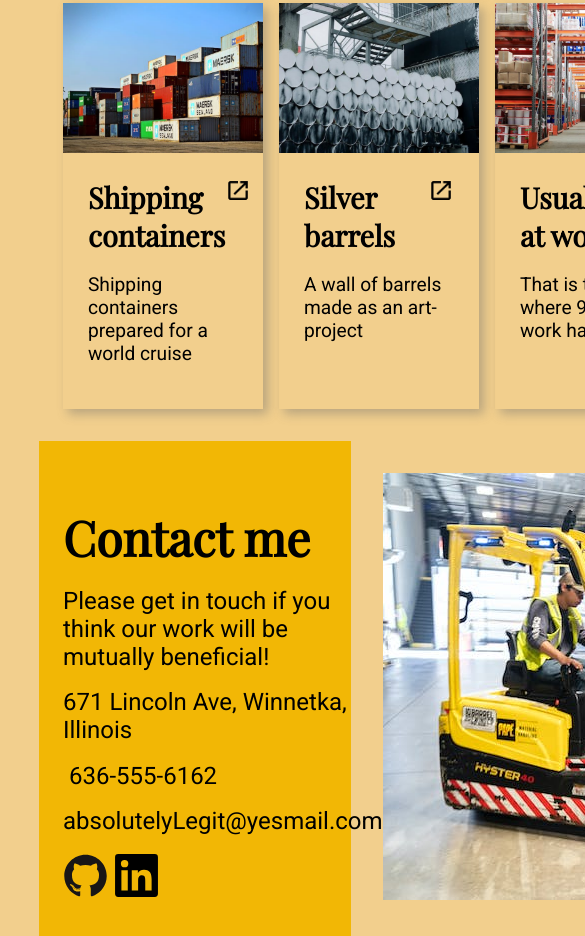
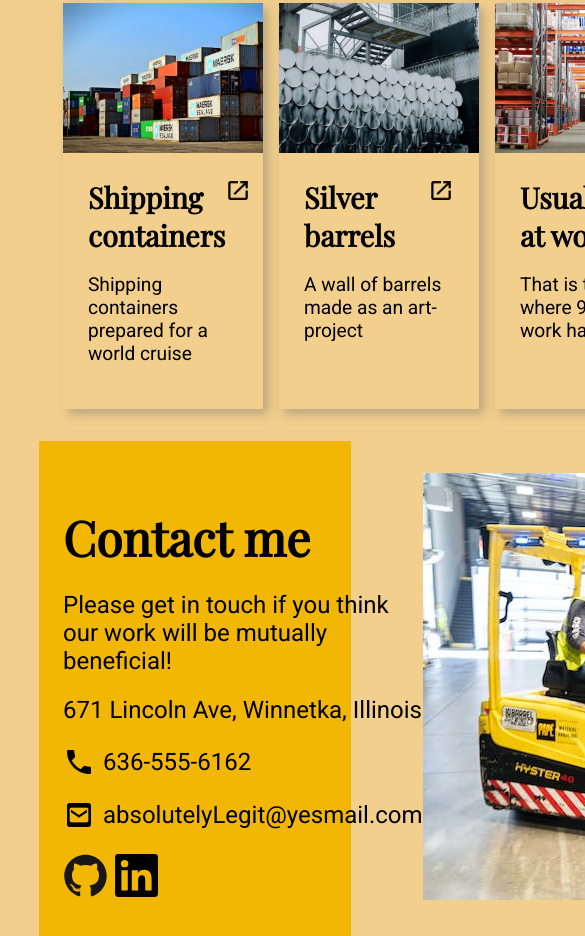
Before and after one commit to palezino/odin-homepage, a plain HTML site: page index.html in a window 390 px wide. Shown: the part 1151-2087 px from the top of the page, 585 px wide, since content can reach past the window. Drawn offline with nearby package versions, Linux system fonts and the light colour scheme.

Commit message:
Add phone and email icons to the footer

```diff
--- a/index.html
+++ b/index.html
@@ -127,10 +127,11 @@
                 671 Lincoln Ave, Winnetka, Illinois
             </div>
             <div class="contact-number">
-                <img src="" alt="">
+                <img class="icon-phone" src="./images/phone.png" alt="phone">
                 636-555-6162
             </div>
             <div class="contact-email">
+                <img class="icon-email" src="./images/email-box.png" alt="email">
                 absolutelyLegit@yesmail.com
             </div>
             <div class="contact-links">
--- a/style.css
+++ b/style.css
@@ -130,3 +130,13 @@ footer {
 .contact-info h1 {
     margin-bottom: 0;
 }
+
+.contact-email, .contact-number {
+    display: flex;
+    align-items: center;
+    gap: .5rem;
+}
+
+.icon-phone, .icon-email {
+    max-width: 2rem;
+}
```
